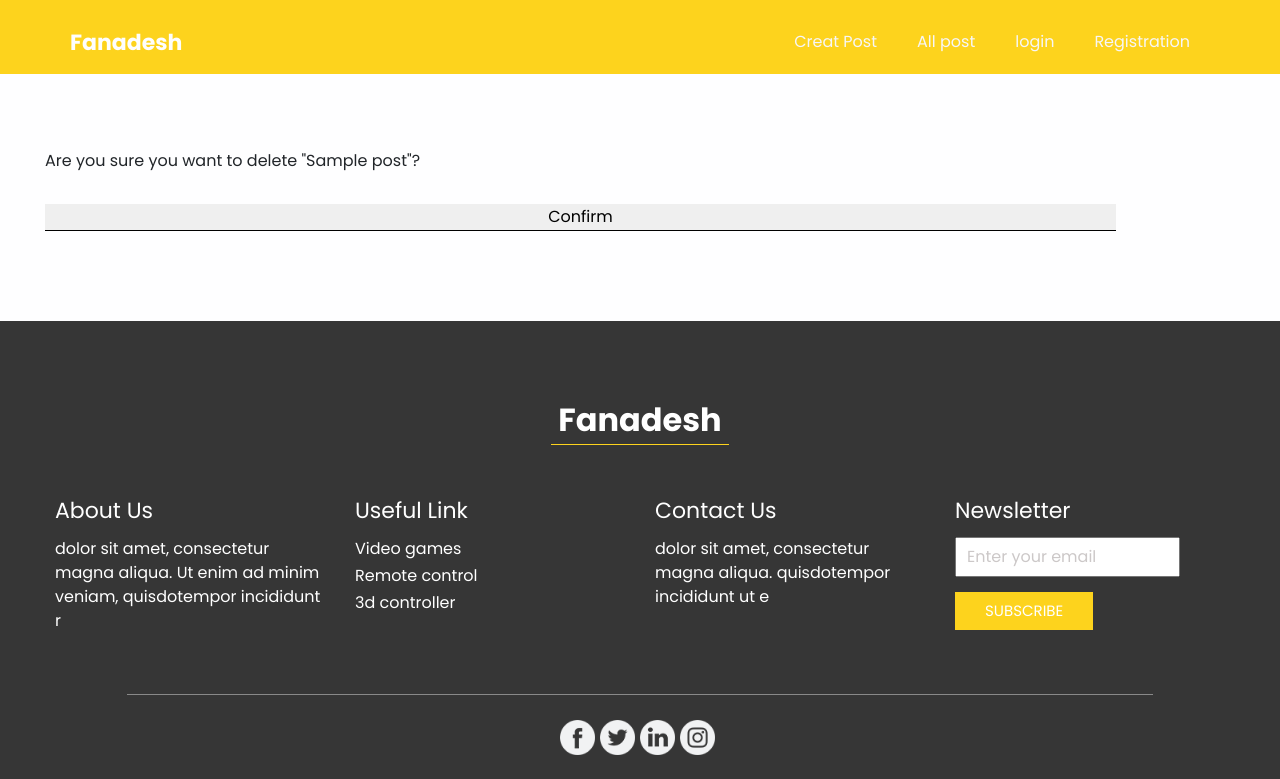
After one commit to ALVI0017/adn_diginet_test, a Django app: a page that uses templates/post/delete.html in a window 1280 px wide. The commit adds this page. Shown: the top 779 px of the page. Run offline with Django 4.2, Linux system fonts and the light colour scheme; tables that the repository leaves empty hold one stand-in row (values such as "Sample post"); some libraries are stand-ins or nearby versions.

Commit message:
delete post

```diff
--- a/post/urls.py
+++ b/post/urls.py
@@ -12,7 +12,9 @@ urlpatterns = [
     path("details/<slug:slug>/", PostDetails.as_view(),
          {'document_root': settings.MEDIA_URL}, name="post_details"),
     path("like/<slug:slug>", LikeView, name='like_post'),
-    path("post/<slug:slug>/comment/", CommentView, name='post_comment')
+    path("<slug:slug>/comment/", CommentView, name='post_comment'),
+    path('<slug:slug>/delete/', PostDelete.as_view(), name="delete_post"),
+
 
     # path("about/", views.AboutUs, name="about"),
 
--- a/post/views.py
+++ b/post/views.py
@@ -81,8 +81,9 @@ def LikeView(request, slug):
 
 
 class PostDelete(DeleteView):
-    model = Post
+    model = Posts
     success_url = reverse_lazy('post:post_list')
+    template_name = "post/delete.html"
 
 
 def CommentView(request, slug):
--- /dev/null
+++ b/templates/post/delete.html
@@ -0,0 +1,13 @@
+{% extends 'component/base.html' %}
+{% load static %}
+{% block content %}
+{% load crispy_forms_tags %}
+
+<section class="contact_section ">
+    <form method="post">{% csrf_token %}
+        <p>Are you sure you want to delete "{{ object }}"?</p>
+        <input type="submit" value="Confirm">
+    </form>
+</section>
+
+{% endblock content %}
--- a/templates/post/post_details.html
+++ b/templates/post/post_details.html
@@ -4,6 +4,9 @@
 {% load crispy_forms_tags %}
 
 <section class="contact_section ">
+    {%if post.author.id == request.user.id%}
+    <b><a style="color:red" href="{% url 'post:delete_post' post.slug %}"> Delete</a></b>
+    {%endif%}
     <div class="container">
         <div class="row justify-content-center">
             <div class="col-lg-12">
@@ -57,7 +60,6 @@
                                 <!-- <button type="submit", name="slug", value="{{ post.slug }}" class="btn btn-primary">
                                     Unlike
                                 </button> -->
-
                                 {% else %}
                                 <input type="image" src="{% static '' %}images/unliked.png" name="submit"
                                     width="50px" />
```
